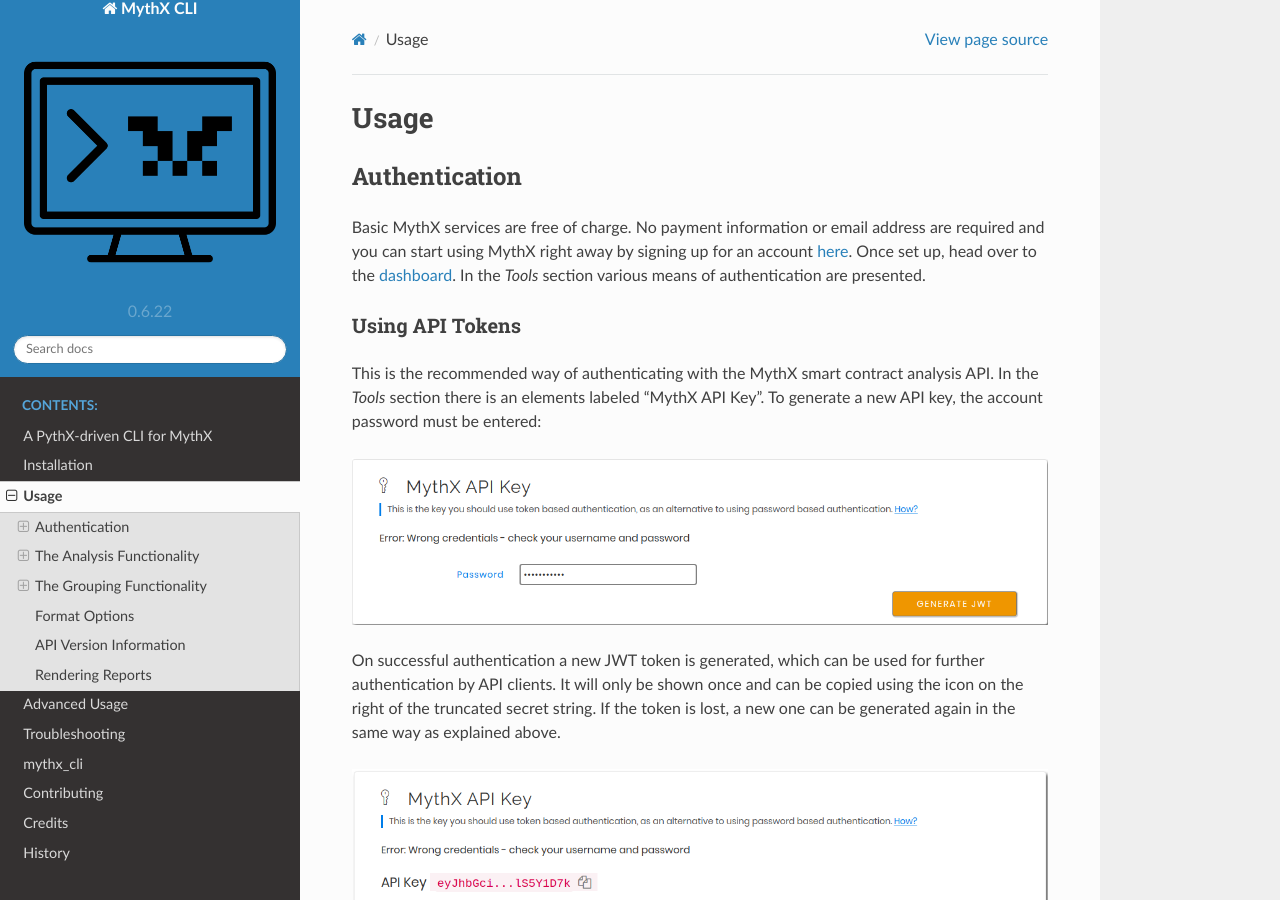
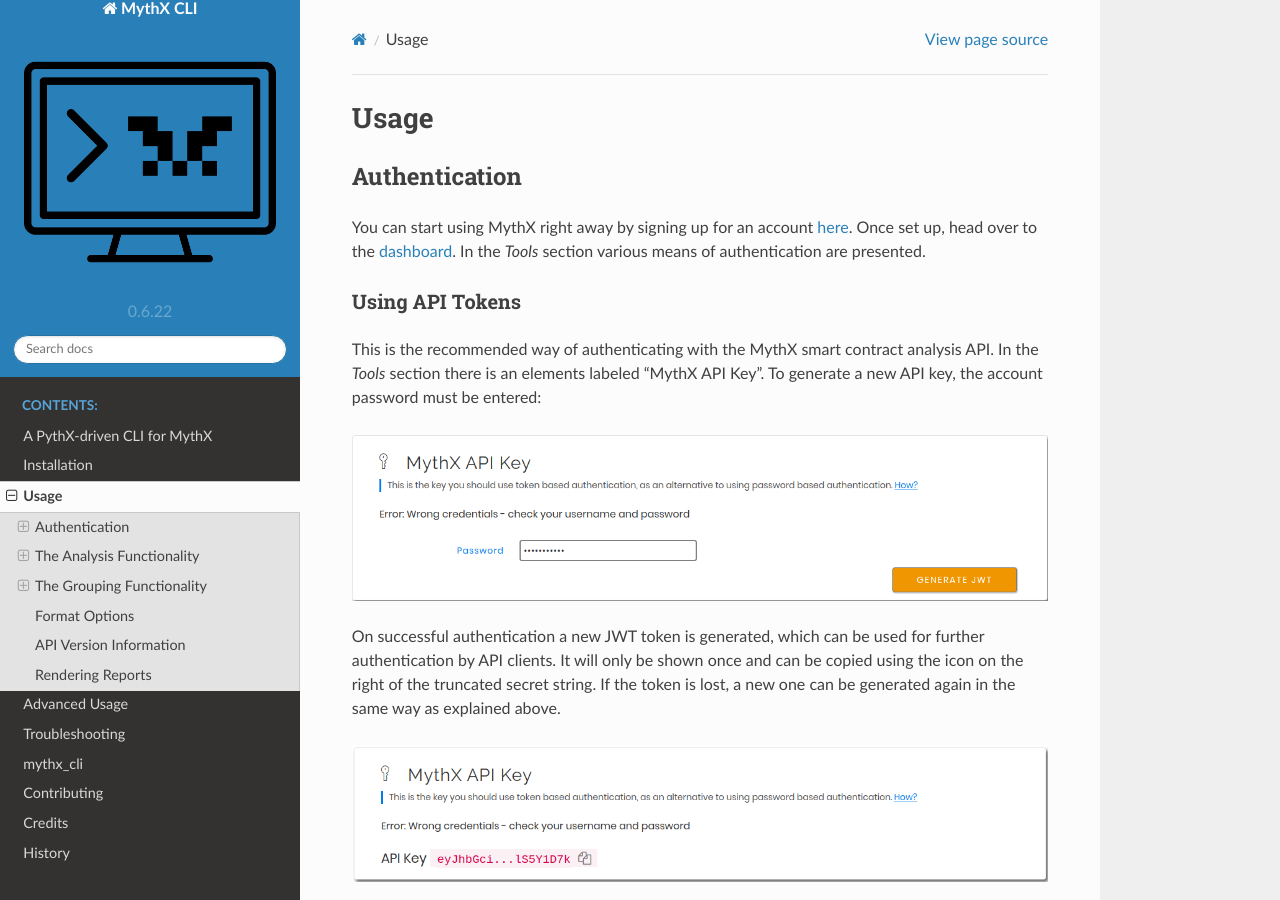
Before and after one commit to Consensys/mythx-cli, a Sphinx documentation site: the page built from docs/usage.rst, in a window 1280 px wide and 900 px high. Built offline with Sphinx 7.4.7 and the Read the Docs theme 2.0.0, drawn with Linux system fonts in a browser that asks for light colours.

Commit message:
Update usage.rst

```diff
--- a/docs/usage.rst
+++ b/docs/usage.rst
@@ -5,9 +5,7 @@
 Authentication
 --------------
 
-Basic MythX services are free of charge.
-No payment information or email address are required and you can start
-using MythX right away by signing up for an account `here <https://dashboard.mythx.io/#/registration>`_.
+You can start using MythX right away by signing up for an account `here <https://dashboard.mythx.io/#/registration>`_.
 Once set up, head over to the `dashboard <https://dashboard.mythx.io/>`_.
 In the *Tools* section various means of authentication are presented.
 
```
